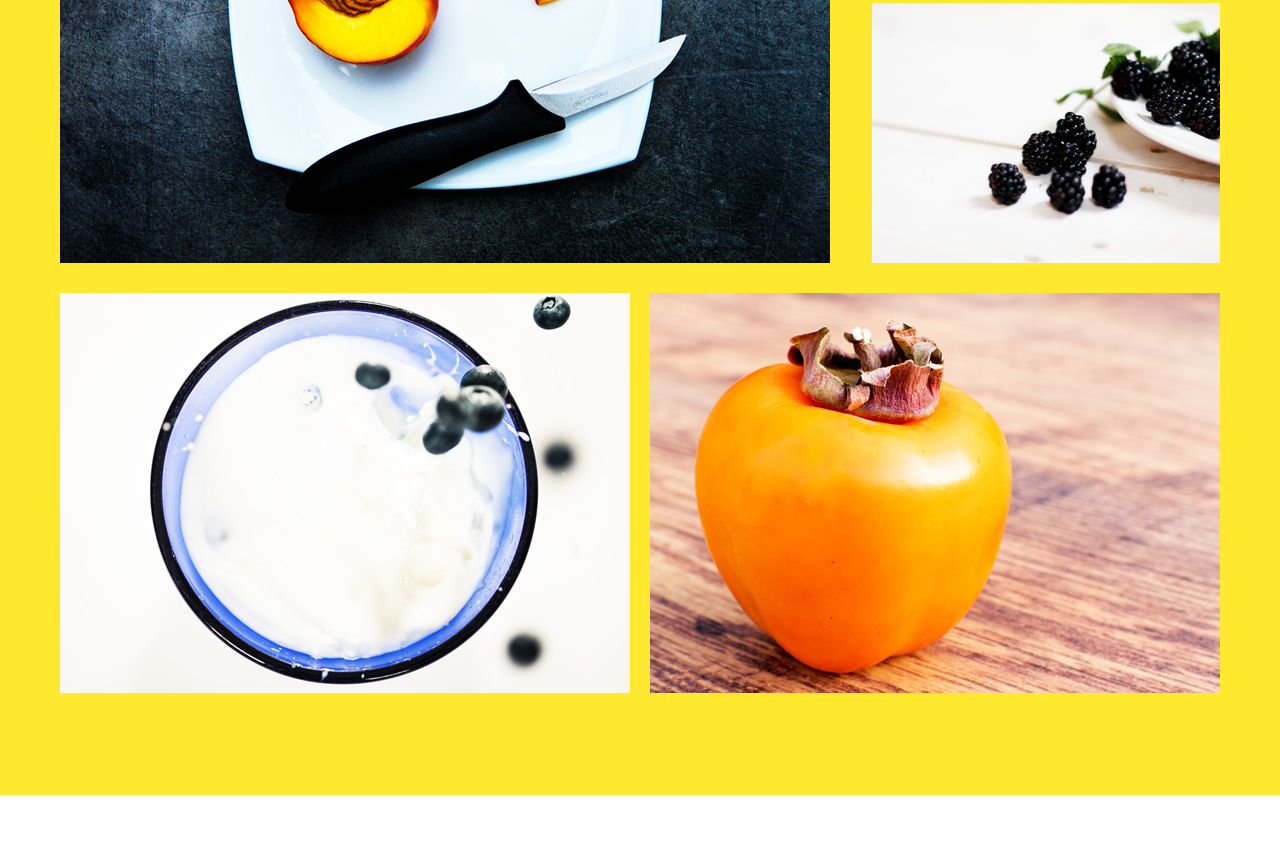
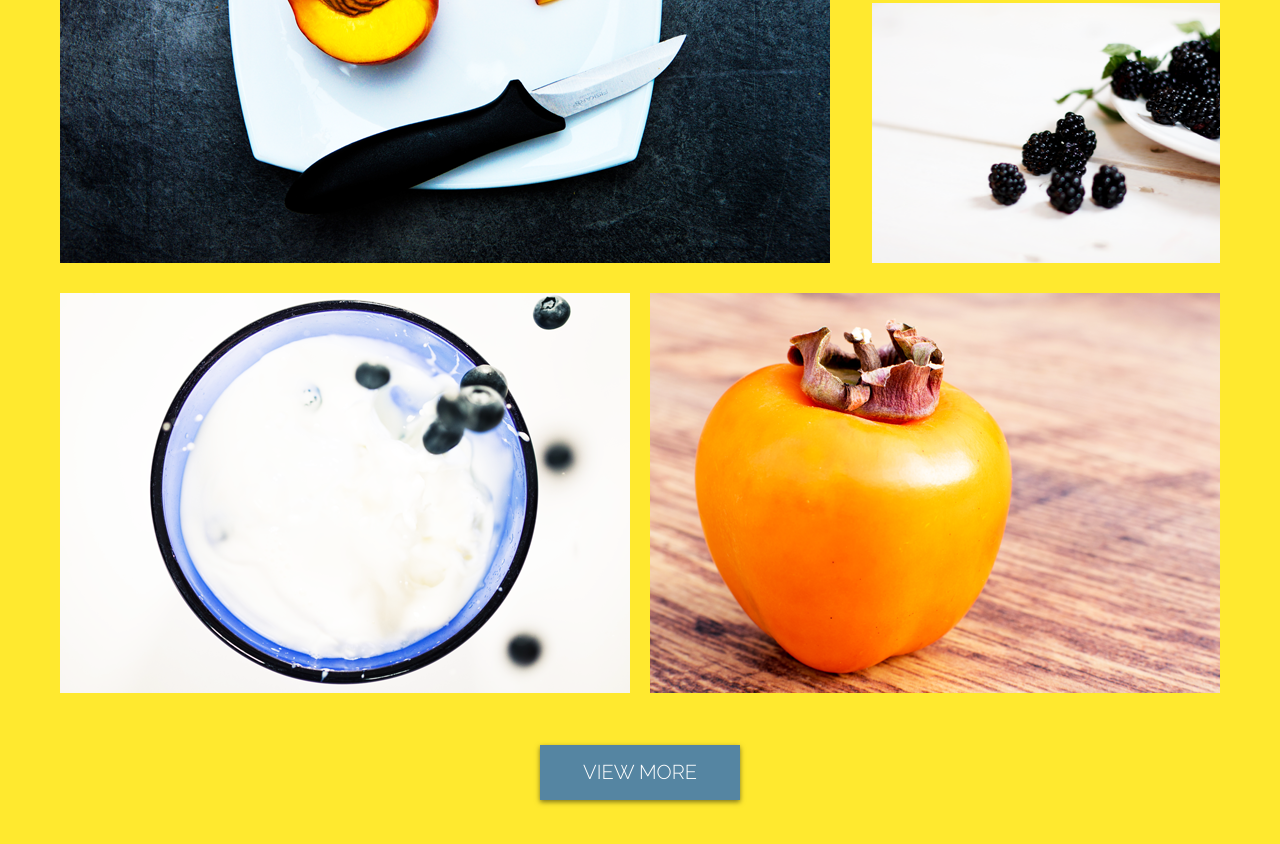
Before and after one commit to Andretan322/caheeBeetroot, a website: page index.html in a window 1280 px wide. Shown: the part 2205-3049 px from the top of the page. Before the commit the page ends 3000 px from the top, so only its background shows below. Drawn offline with Linux system fonts and the light colour scheme.

Commit message:
add button in gallery block

```diff
--- a/index.html
+++ b/index.html
@@ -95,6 +95,8 @@
                 </div>
               </div>
             </div>
+
+            <div class="gallery__btn btn"><a href="#">VIEW MORE</a></div>
           </div>
         </div>
 
--- a/scss/_gallery.scss
+++ b/scss/_gallery.scss
@@ -69,4 +69,9 @@
             width: 100%;
         }
     }
+
+    &__btn {
+        margin: 50px auto 0;
+        background: #5585a2;
+    }
 }
```
Also changed, not shown: css/style.css.
